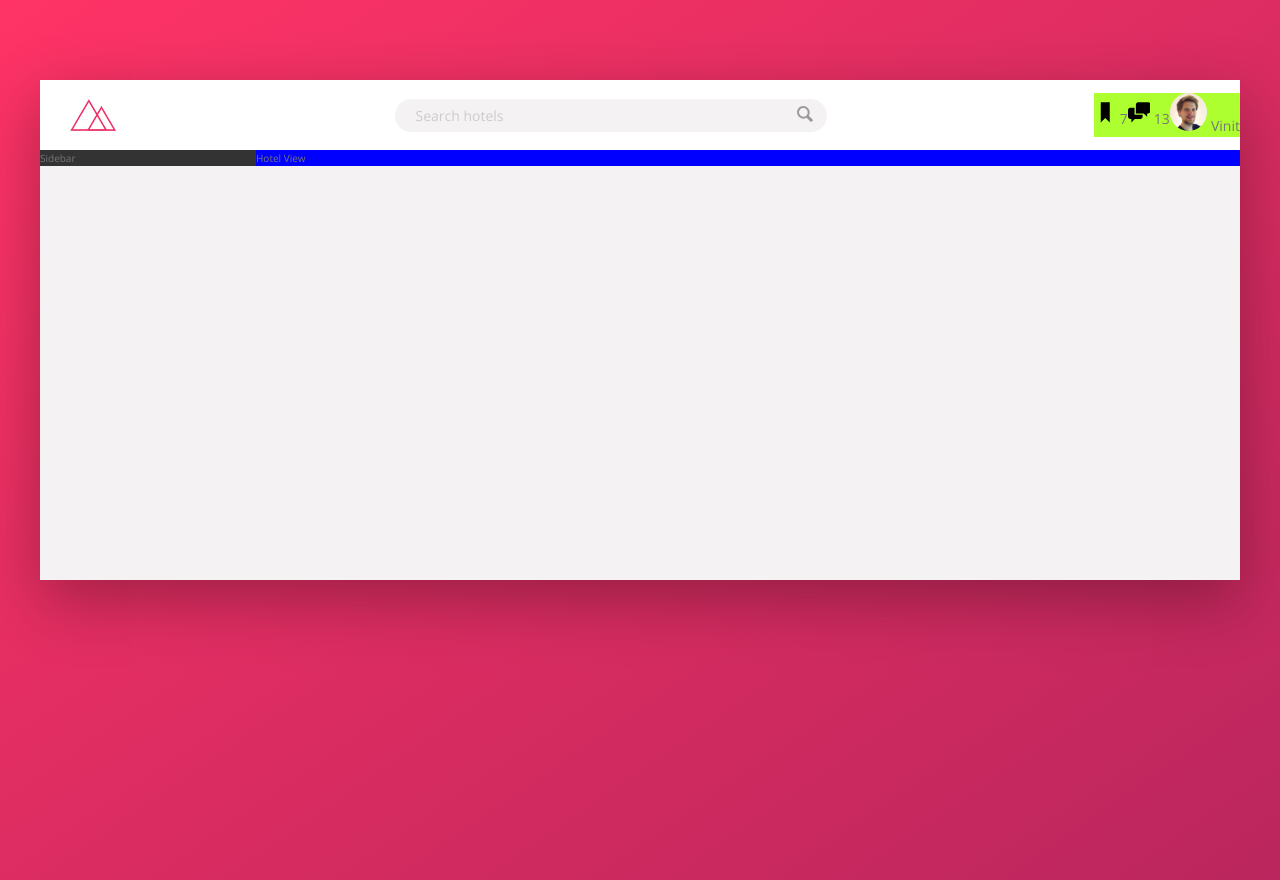
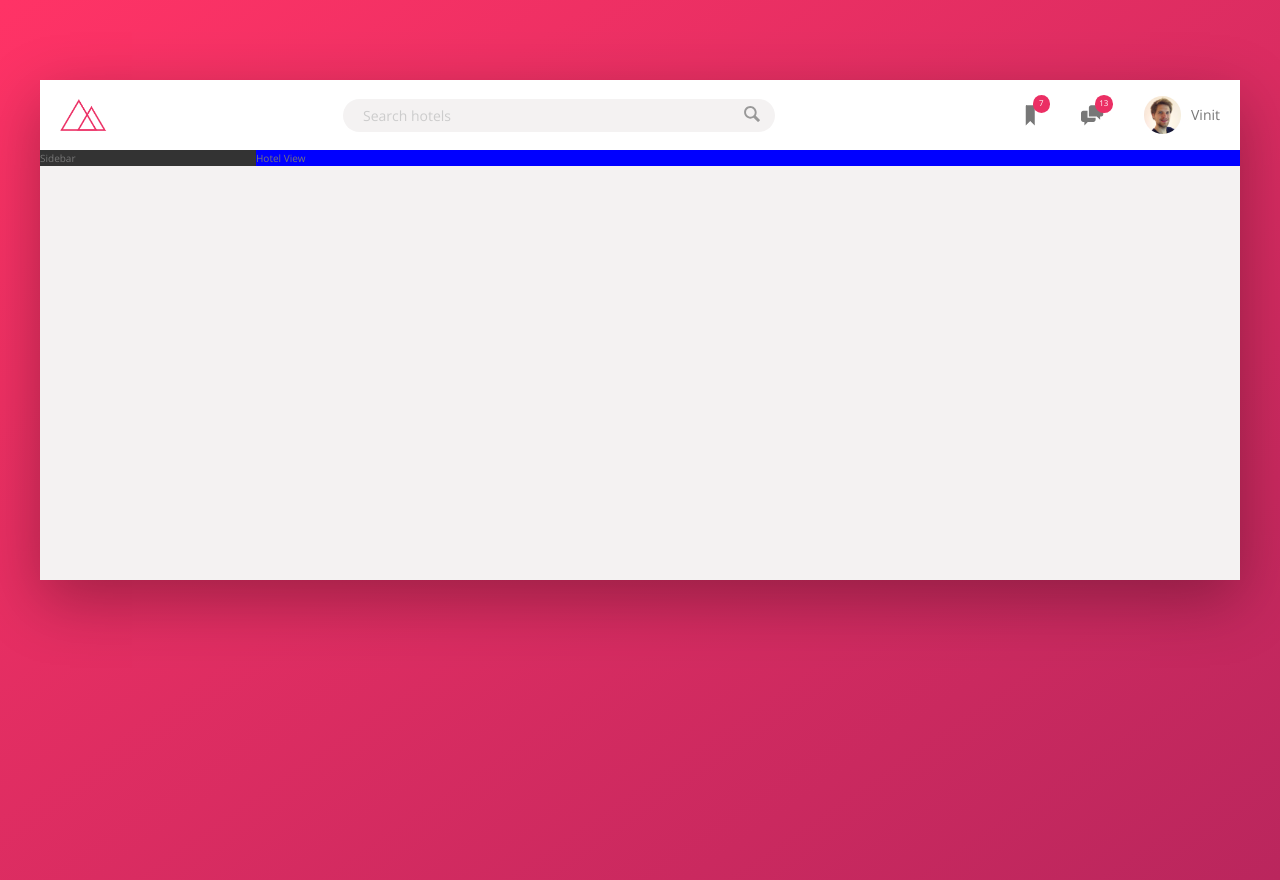
Before and after one commit to vidisharaut/Trillo, a website: page index.html in a window 1280 px wide. Drawn offline with nearby package versions, Linux system fonts and the light colour scheme.

Commit message:
Building the header section - part 3

```diff
--- a/sass/_components.scss
+++ b/sass/_components.scss
@@ -1,7 +1,7 @@
 /*************** LOGO ***************/
 .logo {
   height: 3.25rem;
-  margin-left: 3rem;
+  margin-left: 2rem;
 }
 
 /*************** SEARCH ***************/
@@ -62,30 +62,51 @@
 
 /*************** USER NAVIGATION ***************/
 .user-nav {
-  background-color: greenyellow;
+  align-self: stretch;
 
   display: flex;
   align-items: center;
 
+  & > * {
+    padding: 0 2rem;
+    cursor: pointer;
+    height: 100%;
+    display: flex;
+    align-items: center;
+  }
+
+  & > *:hover {
+    background-color: var(--color-grey-light-2);
+  }
+
   &__icon-box {
+    position: relative;
   }
 
   &__icon {
     height: 2.25rem;
     width: 2.25rem;
+    fill: var(--color-grey-dark-2);
   }
 
   &__notification {
-  }
-
-  &__user {
+    font-size: 0.8rem;
+    height: 1.75rem;
+    width: 1.75rem;
+    border-radius: 50%;
+    background-color: var(--color-primary);
+    color: #fff;
+    position: absolute;
+    top: 1.5rem;
+    right: 1.1rem;
+    display: flex;
+    justify-content: center;
+    align-items: center;
   }
 
   &__user-photo {
     height: 3.75rem;
     border-radius: 50%;
-  }
-
-  &__user-name {
+    margin-right: 1rem;
   }
 }
```
Also changed, not shown: css/style.css.
